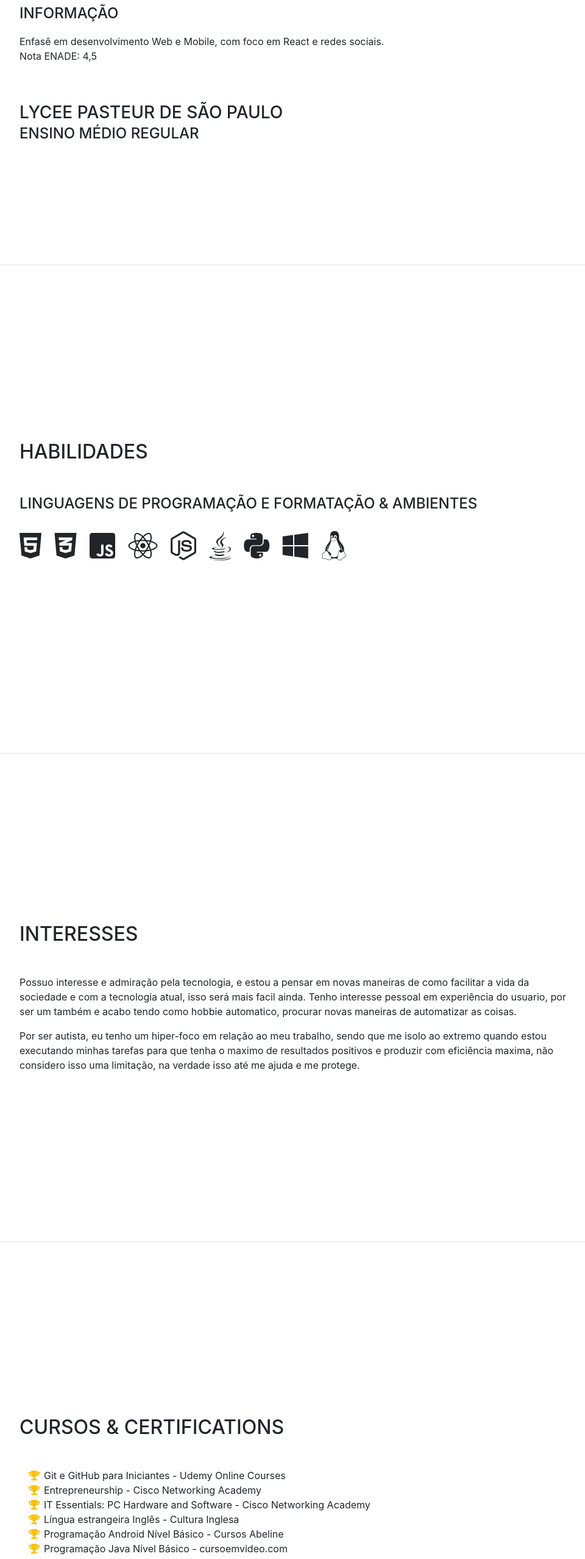
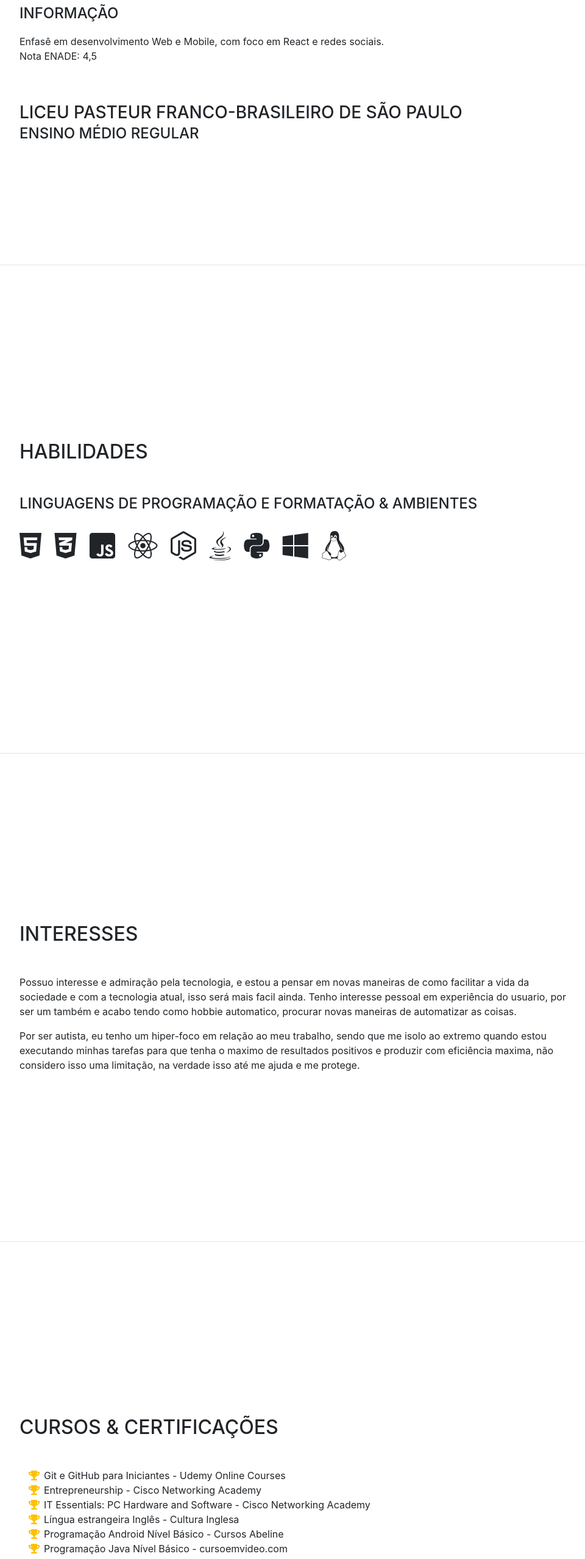
Before and after one commit to maxweljfsantos/homepage, a website with bundled scripts: page index.html in a window 1280 px wide. Shown: the part 2049-4606 px from the top of the page at 61% size, without its empty margins (288-1248 px from the left). Built offline with nearby package versions, Linux system fonts and the light colour scheme; some icons are missing; a web font is replaced by a local one.

Commit message:
Update index.html
correção 27 de janeiro

```diff
--- a/index.html
+++ b/index.html
@@ -150,7 +150,7 @@
 
           <div class="resume-item d-flex flex-column flex-md-row">
             <div class="resume-content mr-auto">
-              <h3 class="mb-0">Lycee Pasteur de São Paulo</h3>
+              <h3 class="mb-0">Liceu Pasteur Franco-Brasileiro de São Paulo</h3>
               <div class="subheading mb-3">Ensino Médio Regular</div>
             </div>
             </div>
@@ -215,7 +215,7 @@
 
       <section class="resume-section p-3 p-lg-5 d-flex flex-column" id="awards">
         <div class="my-auto">
-          <h2 class="mb-5">Cursos &amp; Certifications</h2>
+          <h2 class="mb-5">Cursos &amp; Certificações</h2>
           <ul class="fa-ul mb-0">
             <li>
               <i class="fa-li fa fa-trophy text-warning"></i>
```
